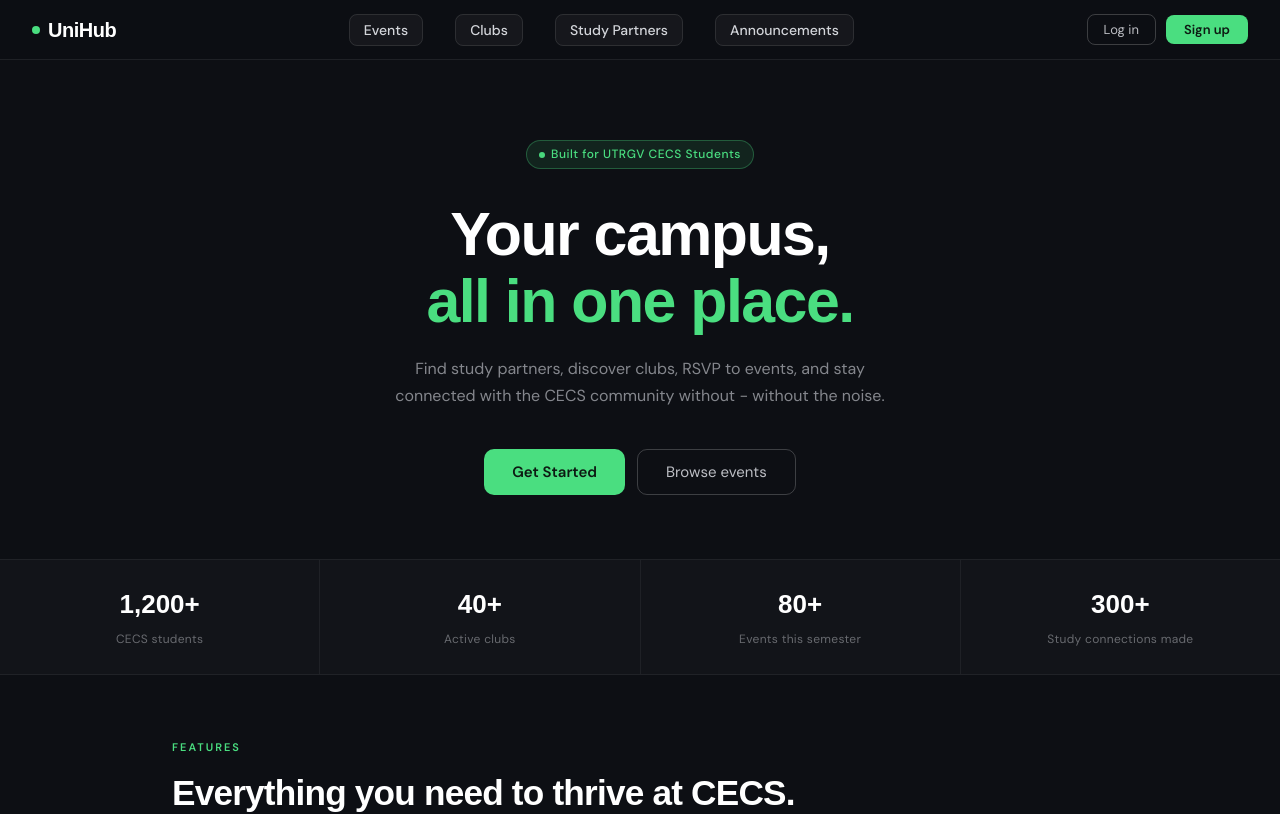
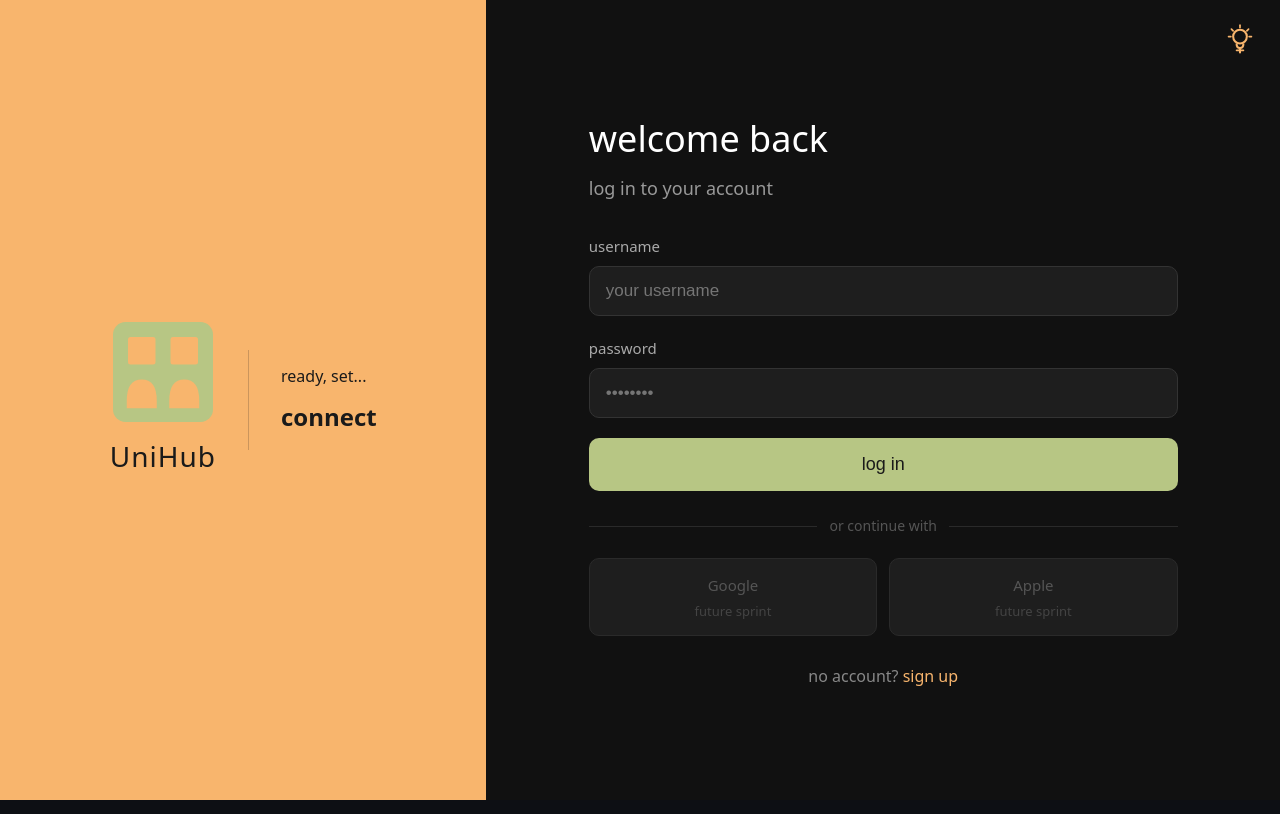
Before and after one commit to DanielAguilar25/UniHub, a React (Vite) app: page / in a window 1280 px wide. Shown: the top 814 px of the page. Built offline with nearby package versions, Linux system fonts and the light colour scheme.

Commit message:
set login as default landing page

```diff
--- a/src/App.jsx
+++ b/src/App.jsx
@@ -7,7 +7,7 @@
 export default function App() {
   return (
     <Routes>
-      <Route path="/" element={<HomePage />} />
+      <Route path="/" element={<LoginPage />} />
       <Route path="/login" element={<LoginPage />} />
       <Route path="/signup" element={<SignupPage />} />
       <Route path="/home" element={<Home />} />
```
